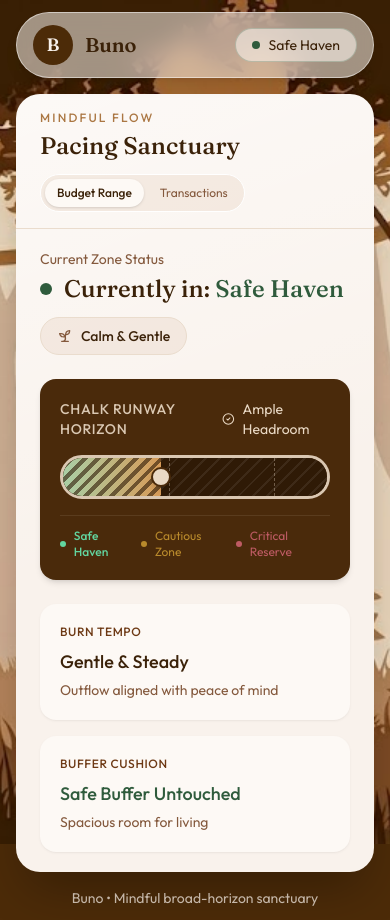
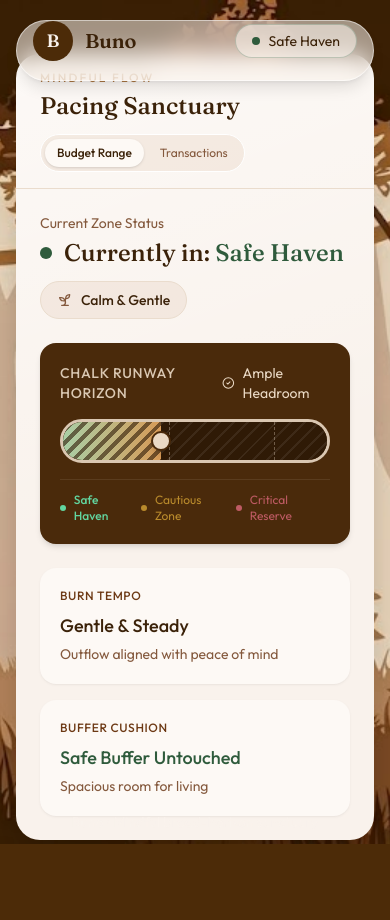
Before and after one commit to ChanChan-69420/buno-reworked, a Next.js app: page / in a window 390 px wide. After the commit the page ends 844 px from the top, so only its background shows below. Built offline with nearby package versions, Linux system fonts and the light colour scheme.

Commit message:
Tune navigation and dashboard sizing for viewport fit

```diff
--- a/app/globals.css
+++ b/app/globals.css
@@ -82,13 +82,22 @@
 
 @media (min-width: 640px) and (max-height: 650px) {
   .sanctuary-main {
-    min-height: 0;
-    padding-block: 0.25rem;
+    padding-block: 0;
   }
 
   .sanctuary-card {
-    transform: scale(0.62);
+    transform: scale(0.7);
     transform-origin: center;
-    margin-block: -7rem;
+    margin-block: -5rem;
   }
 }
+
+@media (max-width: 639px) {
+  .sanctuary-main {
+    padding-block: 0.75rem;
+  }
+
+  .sanctuary-card {
+    max-width: 100%;
+  }
+}
--- a/components/sanctuary.tsx
+++ b/components/sanctuary.tsx
@@ -50,11 +50,11 @@ export function Sanctuary() {
   }
 
   return (
-    <div className="relative z-10 flex min-h-dvh flex-col items-center px-4 py-3 sm:py-4">
+    <div className="relative z-10 flex min-h-dvh max-h-dvh flex-col items-center overflow-hidden px-4">
       <SiteHeader zone={result.zone} />
 
-      <main className="sanctuary-main flex w-full flex-1 items-center justify-center py-4 sm:py-6">
-        <article className="sanctuary-card card-sheen w-full max-w-2xl overflow-hidden rounded-3xl bg-card text-card-foreground shadow-2xl shadow-black/30">
+      <main className="sanctuary-main flex min-h-0 w-full flex-1 items-center justify-center py-3 sm:py-4">
+        <article className="sanctuary-card card-sheen w-full max-w-[560px] overflow-hidden rounded-3xl bg-card text-card-foreground shadow-2xl shadow-black/30">
           <div className="flex flex-col gap-3 border-b border-border px-6 py-4 sm:flex-row sm:items-center sm:justify-between sm:px-8">
             <div>
               <p className="text-xs font-medium uppercase tracking-[0.18em] text-primary">
@@ -101,7 +101,7 @@ export function Sanctuary() {
             role="tabpanel"
             id={`panel-${activeTab}`}
             aria-labelledby={`tab-${activeTab}`}
-            className="px-6 py-5 sm:px-8 sm:py-6"
+            className="space-y-4 p-6 sm:p-6"
           >
             {activeTab === 'budget' ? (
               <BudgetRangePanel zone={result.zone} pctSpent={result.pctSpent} />
@@ -112,7 +112,7 @@ export function Sanctuary() {
         </article>
       </main>
 
-      <footer className="text-center text-sm text-card/70">
+      <footer className="shrink-0 pb-3 text-center text-sm text-card/70">
         Buno <span aria-hidden="true">&bull;</span> Mindful broad-horizon
         sanctuary
       </footer>
--- a/components/site-header.tsx
+++ b/components/site-header.tsx
@@ -6,7 +6,7 @@ export function SiteHeader({ zone }: { zone: ZoneId }) {
   const tone = ZONE_TONE[zone]
 
   return (
-    <header className="w-full max-w-3xl rounded-full border border-white/50 bg-card/55 px-4 py-3 shadow-lg shadow-black/10 backdrop-blur-md sm:px-6">
+    <header className="mt-5 h-[68px] w-full max-w-[1000px] rounded-full border border-white/50 bg-card/55 px-4 shadow-lg shadow-black/10 backdrop-blur-md sm:px-6">
       <div className="flex items-center justify-between gap-3">
         <div className="flex min-w-0 items-center gap-3">
           <span
```
